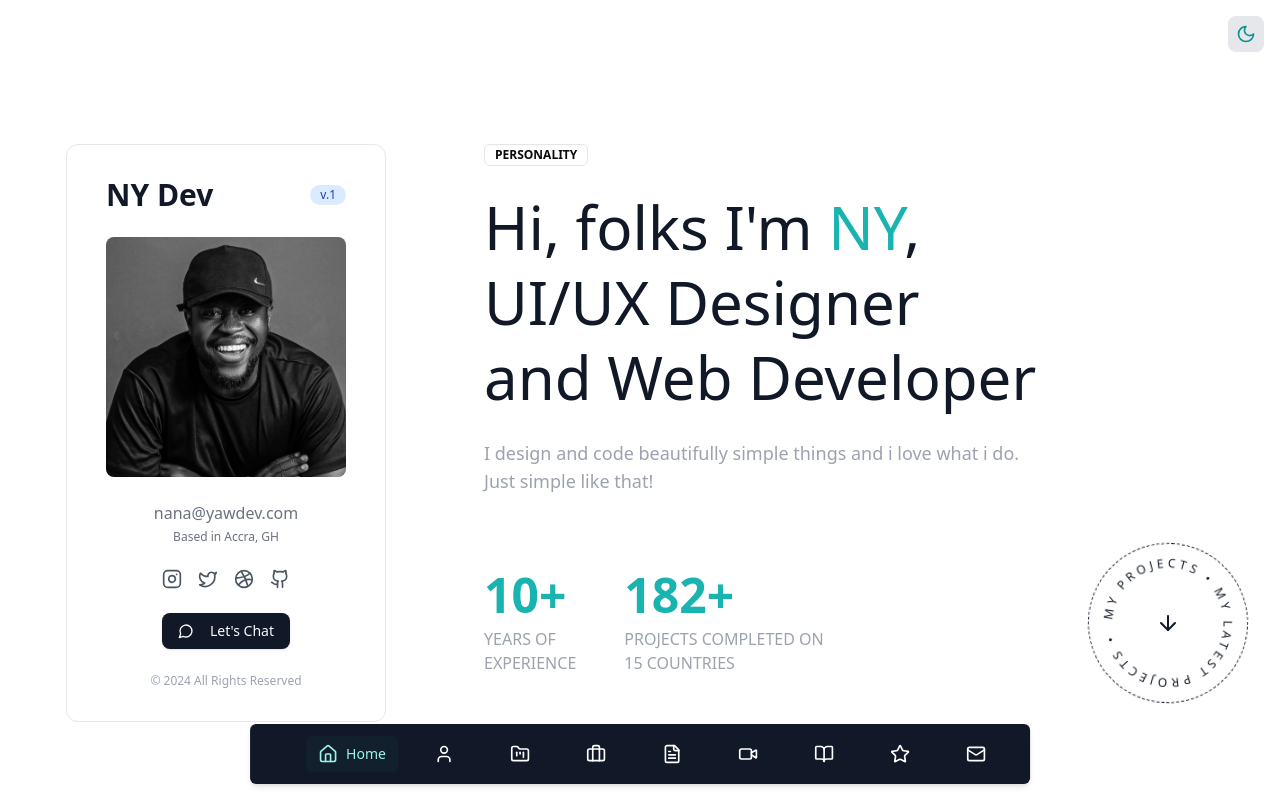
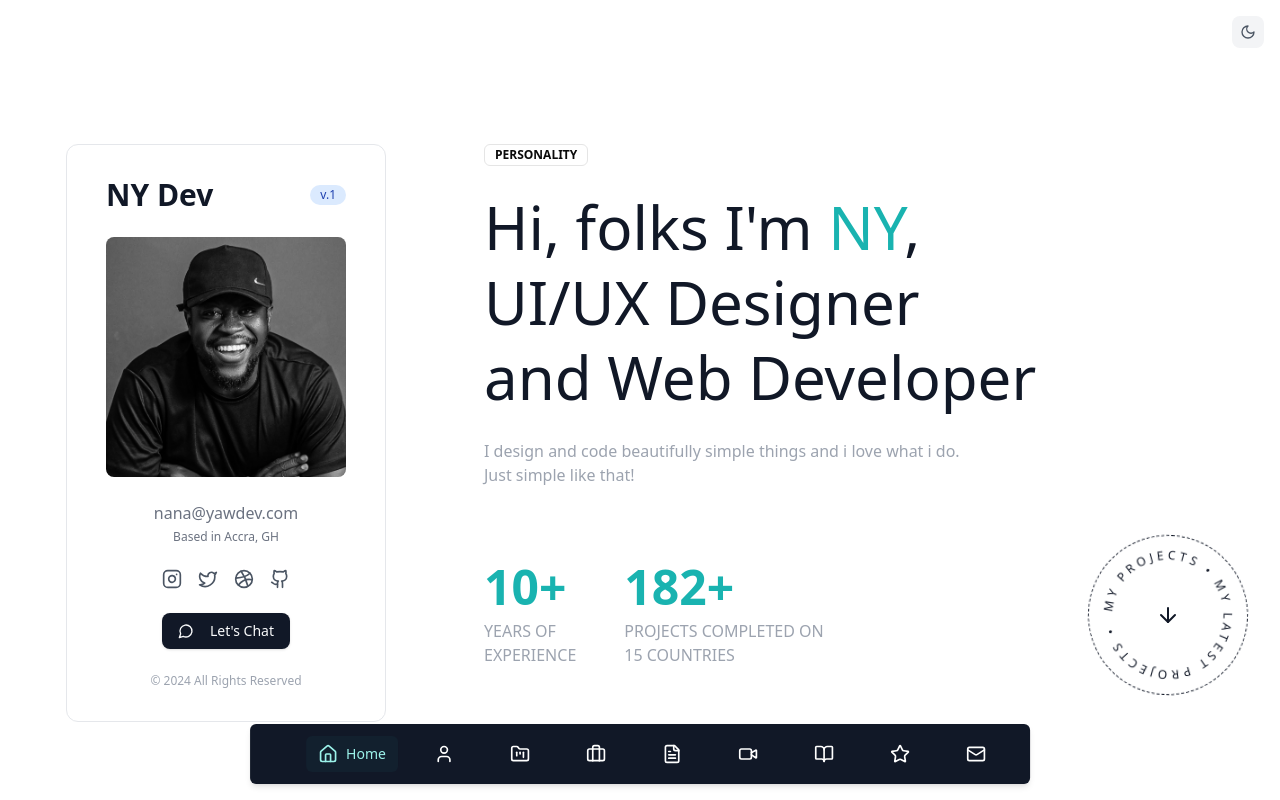
Before and after one commit to nanayawdev/nanayaw.dev, a React (Vite) app: page / in a window 1280 px wide. Built offline with nearby package versions, Linux system fonts and the light colour scheme.

Commit message:
Changes made to ThemeToggle, Let's Talk button and Home

```diff
--- a/src/components/ThemeToggle/ThemeToggle.jsx
+++ b/src/components/ThemeToggle/ThemeToggle.jsx
@@ -15,14 +15,14 @@ const ThemeToggle = () => {
     <motion.button
       whileHover={{ scale: 1.05 }}
       whileTap={{ scale: 0.95 }}
-      className="p-2 rounded-lg bg-gray-200 dark:bg-gray-700 hover:bg-gray-300 dark:hover:bg-gray-600 transition-colors"
+      className="p-2 rounded-lg bg-gray-100 dark:bg-gray-700 hover:bg-gray-300 dark:hover:bg-gray-600 transition-colors"
       onClick={toggleTheme}
       aria-label="Toggle dark mode"
     >
       {darkMode ? (
-        <Sun className="w-5 h-5 text-riptide-400" />
+        <Sun className="w-4 h-4 text-gray-200" />
       ) : (
-        <Moon className="w-5 h-5 text-riptide-600" />
+        <Moon className="w-4 h-4 text-gray-600" />
       )}
     </motion.button>
   );
--- a/src/components/ui/lets-talk-button.jsx
+++ b/src/components/ui/lets-talk-button.jsx
@@ -8,7 +8,7 @@ export function LetsTalkButton() {
       whileHover={{ scale: 1.05 }}
       whileTap={{ scale: 0.95 }}
     >
-      <Button className="bg-gray-900 text-gray-50 rounded-lg hover:bg-gray-800">
+      <Button className="bg-gray-900 dark:bg-riptide-200 text-gray-50 rounded-lg hover:bg-gray-800 dark:hover:bg-riptide-300">
         <MessageCircle className="w-4 h-4 mr-2" />
         Let's Chat
       </Button>
--- a/src/pages/Home.jsx
+++ b/src/pages/Home.jsx
@@ -18,7 +18,7 @@ const Home = () => {
           and Web Developer
         </h1>
 
-        <p className="text-gray-400 text-lg mb-12">
+        <p className="text-gray-400 mb-12">
           I design and code beautifully simple things and i love what i do.
           <br />
           Just simple like that!
```
